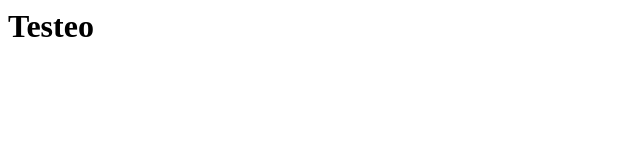
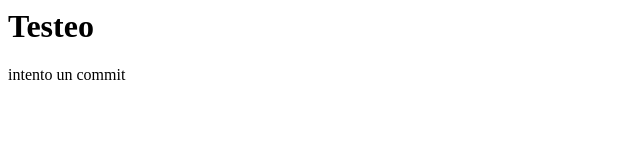
Before and after one commit to Ramen84/prueba, a plain HTML site: page index.html in a window 1280 px wide. Shown: the whole page, without its empty margins (0-640 px from the left). Drawn offline with Linux system fonts and the light colour scheme.

Commit message:
p commit

```diff
--- a/index.html
+++ b/index.html
@@ -1 +1,3 @@
 <h1>Testeo</h1>
+
+<p>intento un commit</p>
```
